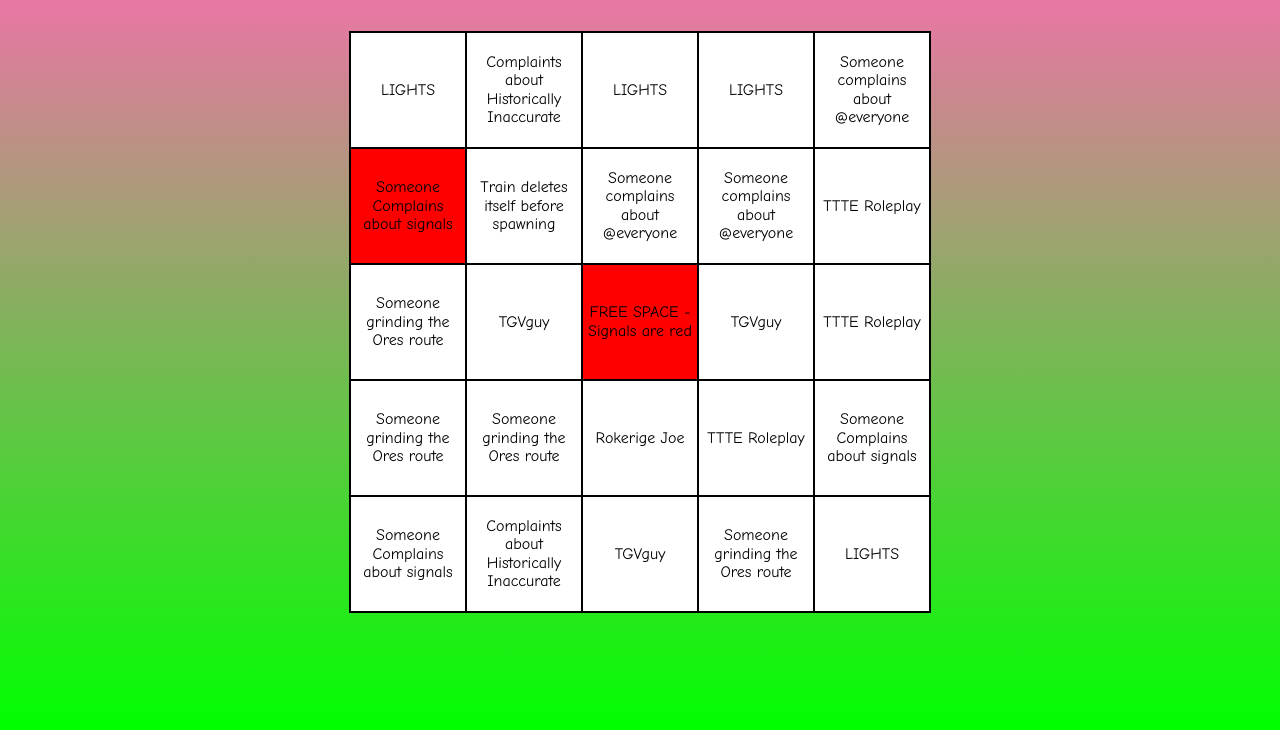
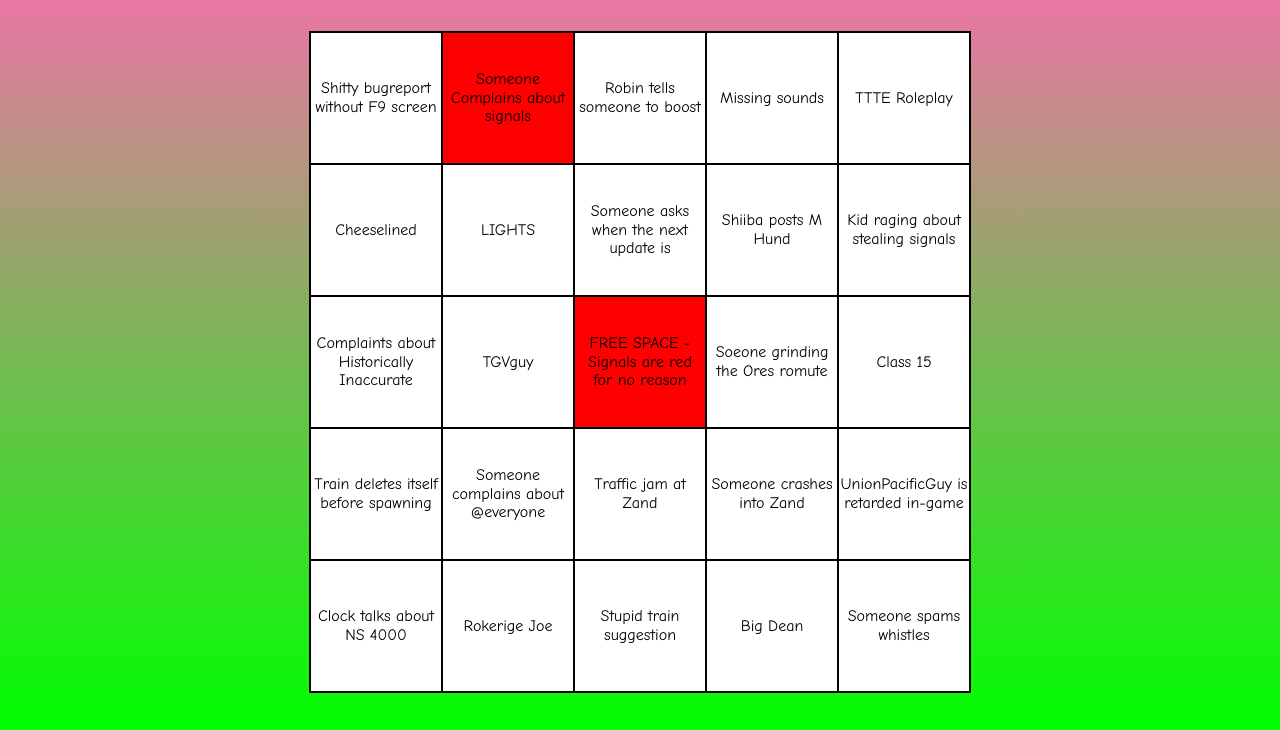
Before and after one commit to ActualEmil/Bingo, a plain HTML site: page index.html in a window 1280 px wide. Both pictures are taken after a click on the element "Someone Complains about signals". Shown: the part 70-800 px from the top of the page. Drawn offline with Linux system fonts and the light colour scheme.

Commit message:
slight fixes, no duplicate boards

```diff
--- a/index.html
+++ b/index.html
@@ -30,7 +30,7 @@
 			<tr>
 				<td> yo </td>
 				<td> yo </td>
-				<td class="highlighted"> FREE SPACE - Signals are red </td>
+				<td class="highlighted">FREE SPACE - Signals are red for no reason</td>
 				<td> yo </td>
 				<td> yo </td>
 			</tr>
--- a/index.js
+++ b/index.js
@@ -1,16 +1,15 @@
-const board = document.getElementsByTagName("td");
-const HTMLrows = document.getElementsByTagName("tr");
+const HTMLboard = document.getElementsByTagName("td");
 
-var bord  = [[], [], [], [], []];
+var arrayBoard  = [[], [], [], [], []];
 
-for (let i = 0; i < HTMLrows.length; i++) {
-	let children = HTMLrows[i].getElementsByTagName("td");
+for (let i = 0; i < document.getElementsByTagName("tr").length; i++) {
+	let children = document.getElementsByTagName("tr")[i].getElementsByTagName("td");
 	for (let j = 0; j < children.length; j++) {
-		bord[i][j] = children[j];
+		arrayBoard[i][j] = children[j];
 	}
 }
 
-console.log(bord);
+console.log(arrayBoard);
 
 var toggleHighlight = (e) => {
 	e.target.classList.toggle("highlighted");
@@ -21,10 +20,10 @@ var toggleHighlight = (e) => {
 
 var checkForBingo = () => {
 	// Check row
-	for (let i = 0; i < bord.length; i++) {
+	for (let i = 0; i < arrayBoard.length; i++) {
 		let rowIsBingo = true;
-		for (let j = 0; j < bord[i].length; j++) {
-			if (bord[i][j].className != "highlighted") {
+		for (let j = 0; j < arrayBoard[i].length; j++) {
+			if (arrayBoard[i][j].className != "highlighted") {
 				rowIsBingo = false;
 				break;
 			}
@@ -36,12 +35,10 @@ var checkForBingo = () => {
 
 	//check column
 
-	for (let i = 0; i < bord.length; i++) {
+	for (let i = 0; i < arrayBoard.length; i++) {
 		let columnIsBingo = true;
-		for (let j = 0; j < bord[i].length; j++) {
-
-			if (bord[j][i].className != "highlighted") {
-
+		for (let j = 0; j < arrayBoard[i].length; j++) {
+			if (arrayBoard[j][i].className != "highlighted") {
 				columnIsBingo = false;
 				break;
 			}
@@ -50,7 +47,6 @@ var checkForBingo = () => {
 			return true;
 		}
 	}
-
 	return false;
 }
 
@@ -58,12 +54,17 @@ var randint = (limit) => {
 	return Math.floor(Math.random() * limit);
 }
 
-var entries = ["TGVguy", "Someone grinding the Ores route", "Complaints about Historically Inaccurate", "Train deletes itself before spawning",
-"Someone complains about @everyone", "Rokerige Joe", "Someone Complains about signals", "LIGHTS", "TTTE Roleplay"];
+var entries = ["TGVguy", "Soeone grinding the Ores romute", "Complaints about Historically Inaccurate", "Stupid train suggestion", "Train deletes itself before spawning",
+"Someone complains about @everyone", "Rokerige Joe", "Someone Complains about signals", "LIGHTS", "Shiiba posts M Hund", "TTTE Roleplay", "Someone asks when the next update is",
+"Big Dean", "Clock talks about NS 4000", "UnionPacificGuy is retarded in-game", "Cheeselined", "Traffic jam at Zand", "Someone spams whistles", "Missing sounds",
+"Shitty bugreport without F9 screen", "Robin tells someone to boost", "Someone crashes into Zand", "Class 15", "Kid raging about stealing signals"];
 
+console.log(entries.length);
 
-for (let i = 0; i < board.length; i++) {
+for (let i = 0; i < HTMLboard.length; i++) {
 	if (i == 12) continue; // skips functionality for the center square
-	board[i].addEventListener("click", toggleHighlight);
-	board[i].innerText = entries[randint(entries.length)];
+	HTMLboard[i].addEventListener("click", toggleHighlight);
+	let index = randint(entries.length);
+	HTMLboard[i].innerText = entries[index];
+	entries.splice(index, 1)
 }
--- a/style.scss
+++ b/style.scss
@@ -20,8 +20,8 @@ html {
 				background-color: black;
 				tr {
 					td {
-						height: 7rem;
-						width: 7rem;
+						height: 8rem;
+						width: 8rem;
 						max-height: 14vw;
 						max-width: 14vw;
 						background-color: white;
@@ -50,11 +50,9 @@ html {
 }
 
 @media (max-width: 1000px) {
-
 		html {
 			font-size: 0.75rem;
 		}
-
 }
 
 @media (max-width: 750px) {
```
Also changed, not shown: style.css, 1 other file.
